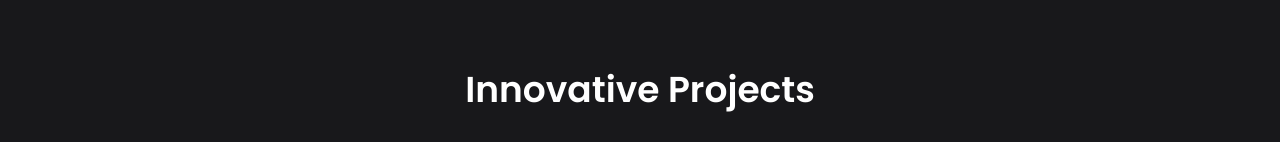
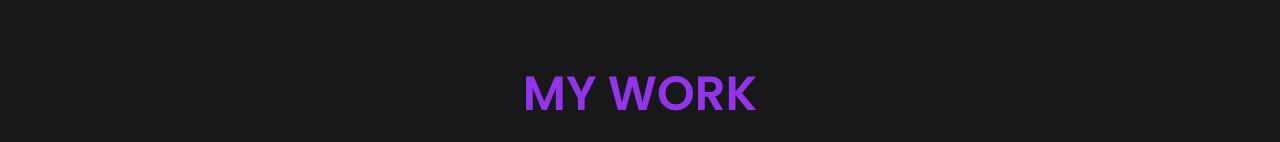
Before and after one commit to vikramdotcom/portfolio, a Next.js app: page / in a window 1280 px wide. Shown: the part 810-952 px from the top of the page. Built offline with nearby package versions, Linux system fonts and the light colour scheme.

Commit message:
Update projects.tsx

```diff
--- a/components/projects.tsx
+++ b/components/projects.tsx
@@ -446,9 +446,9 @@ const ProjectsSection: React.FC = () => {
           initial={{ opacity: 0, y: -20 }}
           animate={{ opacity: 1, y: 0 }}
           transition={{ duration: 0.5 }}
-          className="text-4xl font-bold text-center mb-12"
+          className="text-5xl font-bold text-center mb-10 text-purple-600"
         >
-          Innovative Projects
+          MY WORK
         </motion.h2>
         <div className="grid grid-cols-1 md:grid-cols-2 lg:grid-cols-3 gap-8">
           {projects.map((project) => (
```
